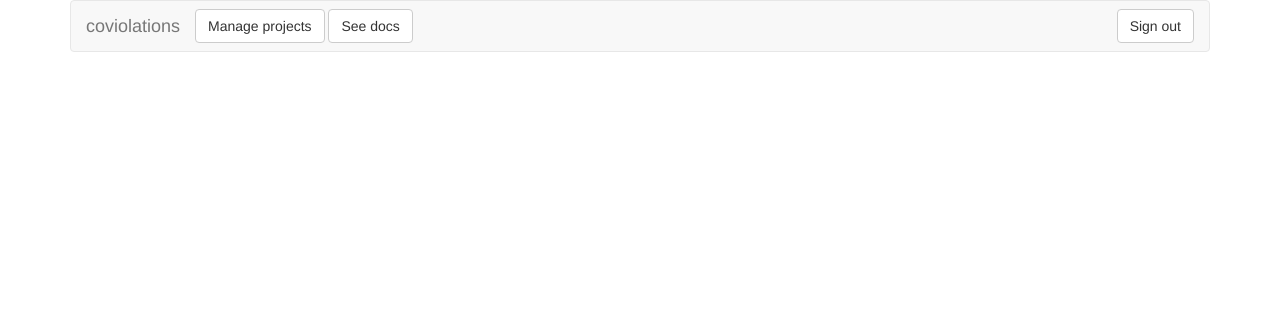
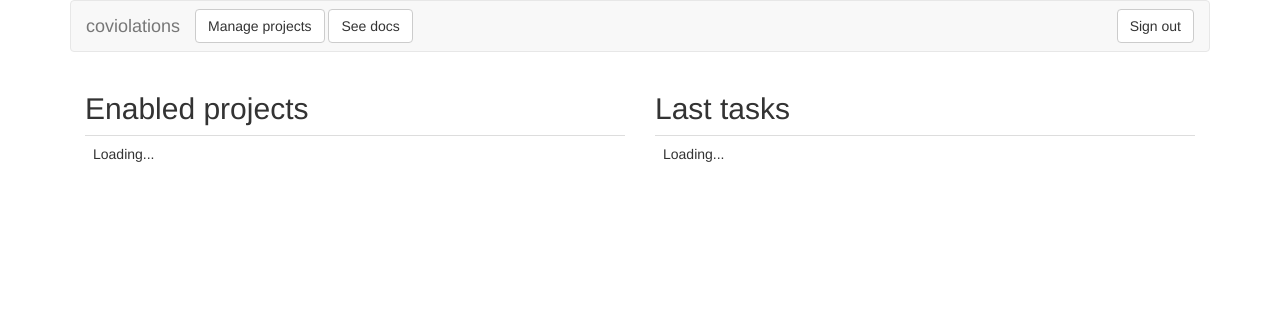
Before and after one commit to nvbn/coviolations_web, a Django app: page / in a window 1280 px wide. Shown: the top 312 px of the page. Run offline with Django 3.2, Linux system fonts and the light colour scheme; the visitor is signed in with stand-in values (Sample User, id 1); parts of the project's set-up code (start-up, migrations or seed data) failed here and were passed over; some libraries are stand-ins or nearby versions.

Commit message:
Add last projects and tasks to index page

```diff
--- a/app/templates/index.html
+++ b/app/templates/index.html
@@ -1,8 +1,35 @@
 {% extends 'base.html' %}
+{% load static %}
 
 {% block title %}
     index
 {% endblock %}
 
+{% block extrahead %}
+    {% if user.is_authenticated %}
+        <script
+            type="text/javascript"
+            src='{% static 'coffee/index.js' %}'
+        ></script>
+        {% include 'projects/manage/project_line.html' %}
+        {% include 'projects/project/task_line.html' %}
+        {% include 'projects/project/task_line_popover.html' %}
+    {% endif %}
+{% endblock %}
+
 {% block content %}
+    {% if user.is_authenticated %}
+        <div class='col-lg-6'>
+            <h2>Enabled projects</h2>
+            <table class="table table-hover col-lg-6 js-enabled-projects">
+                <tr><td>Loading...</td></tr>
+            </table>
+        </div>
+        <div class='col-lg-6'>
+            <h2>Last tasks</h2>
+            <table class="table table-hover col-lg-6 js-last-tasks">
+                <tr><td>Loading...</td></tr>
+            </table>
+        </div>
+    {% endif %}
 {% endblock %}
```
Also changed, not shown: 2 other files.
